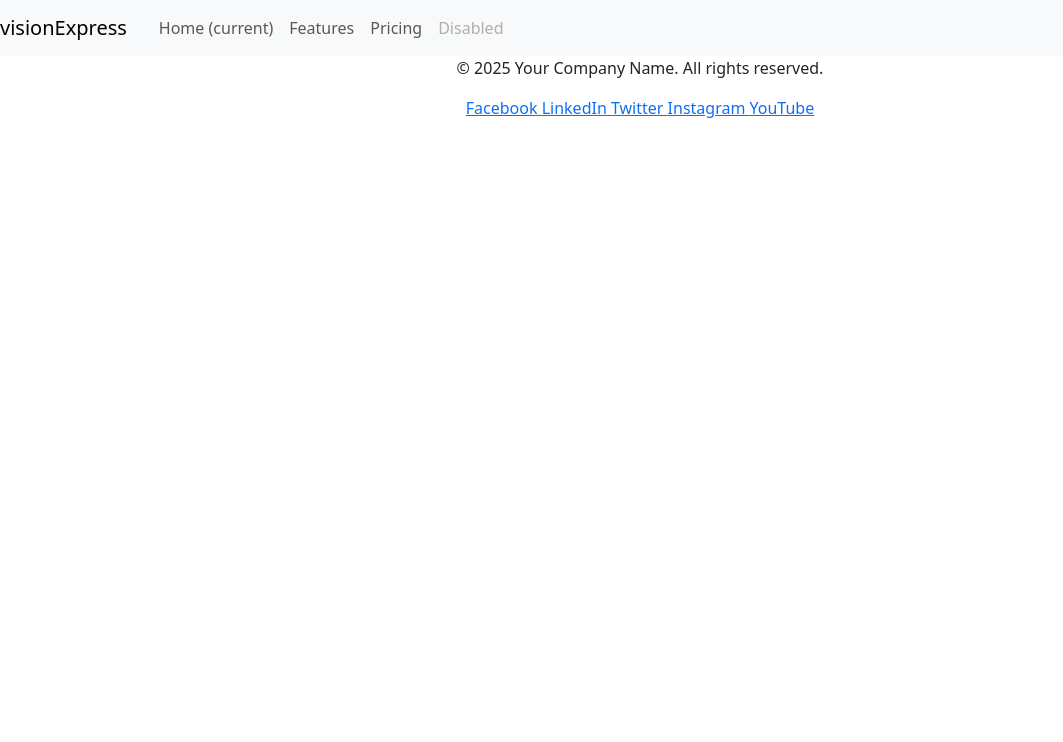
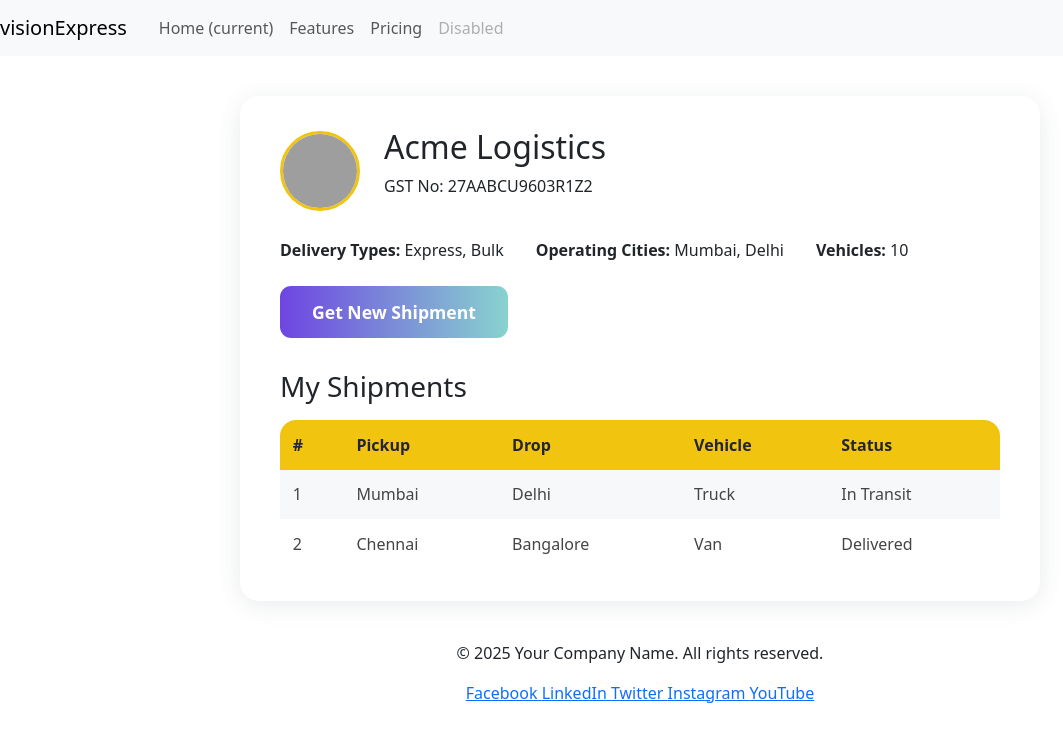
Before and after one commit to AnkitJha1711/visionExpress, a React (Create React App) app: page /profile in a window 1280 px wide. Shown: the top 742 px of the page, without its empty margins (0-1063 px from the left). Built offline with nearby package versions, Linux system fonts and the light colour scheme; grey boxes are pictures that could not be loaded.

Commit message:
Carrier Profilepage

```diff
--- a/src/App.jsx
+++ b/src/App.jsx
@@ -7,6 +7,11 @@ import Signup_carrier from './screens/Signup_carrier';
 import Signin from './screens/Signin';
 import Navbar from './components/Navbar';
 import Footer from './components/Footer';
+import Profile from './Profile/Profile';
+
+// ...
+
+
 
 
 function App() {
@@ -18,6 +23,7 @@ function App() {
       <Route path='/signup-shipper' element={<Signup_shipper/>}/>
       <Route path='/signup-carrier' element={<Signup_carrier/>}/>
       <Route path='/signin' element={<Signin/>}/>
+      <Route path="/profile" element={<Profile />} />
     </Routes>
     <Footer/>
   </BrowserRouter>
--- /dev/null
+++ b/src/Profile/Profile.css
@@ -0,0 +1,73 @@
+.profile-container {
+  max-width: 800px;
+  margin: 40px auto;
+  background: #fff;
+  border-radius: 1.2rem;
+  box-shadow: 0 4px 24px rgba(44,62,80,0.10);
+  padding: 2rem 2.5rem;
+}
+
+.profile-header {
+  display: flex;
+  align-items: center;
+  gap: 1.5rem;
+  margin-bottom: 1.5rem;
+}
+
+.profile-avatar {
+  width: 80px;
+  height: 80px;
+  border-radius: 50%;
+  object-fit: cover;
+  border: 3px solid #f1c40f;
+}
+
+.profile-details {
+  display: flex;
+  gap: 2rem;
+  margin-bottom: 1.5rem;
+  flex-wrap: wrap;
+}
+
+.profile-shipment-btn {
+  background: linear-gradient(90deg, #6e45e2, #88d3ce);
+  color: #fff;
+  border: none;
+  border-radius: 0.7rem;
+  padding: 0.8rem 2rem;
+  font-size: 1.1rem;
+  font-weight: 700;
+  cursor: pointer;
+  margin-bottom: 2rem;
+  transition: background 0.2s;
+}
+.profile-shipment-btn:hover {
+  background: linear-gradient(90deg, #e74c3c, #f1c40f);
+  color: #23243a;
+}
+
+.profile-shipments-title {
+  margin-bottom: 1rem;
+}
+
+.profile-shipments-table {
+  width: 100%;
+  border-collapse: collapse;
+  background: #f7f8fa;
+  border-radius: 1rem;
+  overflow: hidden;
+}
+.profile-shipments-table th, .profile-shipments-table td {
+  padding: 0.8rem;
+  text-align: left;
+}
+.profile-shipments-table th {
+  background: #f1c40f;
+  color: #23243a;
+}
+.profile-shipments-table tr:nth-child(even) {
+  background: #fff;
+}
+.profile-shipments-table td {
+  color: #444;
+}
--- /dev/null
+++ b/src/Profile/Profile.jsx
@@ -0,0 +1,58 @@
+import React from 'react';
+import './Profile.css';
+
+function Profile() {
+  return (
+    <div className="profile-container">
+      <div className="profile-header">
+        <img className="profile-avatar" src="https://i.pravatar.cc/100" alt="Avatar" />
+        <div>
+          <h2>Acme Logistics</h2>
+          <p>GST No: 27AABCU9603R1Z2</p>
+        </div>
+      </div>
+      <div className="profile-details">
+        <div>
+          <strong>Delivery Types:</strong> Express, Bulk
+        </div>
+        <div>
+          <strong>Operating Cities:</strong> Mumbai, Delhi
+        </div>
+        <div>
+          <strong>Vehicles:</strong> 10
+        </div>
+      </div>
+      <button className="profile-shipment-btn">Get New Shipment</button>
+      <h3 className="profile-shipments-title">My Shipments</h3>
+      <table className="profile-shipments-table">
+        <thead>
+          <tr>
+            <th>#</th>
+            <th>Pickup</th>
+            <th>Drop</th>
+            <th>Vehicle</th>
+            <th>Status</th>
+          </tr>
+        </thead>
+        <tbody>
+          <tr>
+            <td>1</td>
+            <td>Mumbai</td>
+            <td>Delhi</td>
+            <td>Truck</td>
+            <td>In Transit</td>
+          </tr>
+          <tr>
+            <td>2</td>
+            <td>Chennai</td>
+            <td>Bangalore</td>
+            <td>Van</td>
+            <td>Delivered</td>
+          </tr>
+        </tbody>
+      </table>
+    </div>
+  );
+}
+
+export default Profile;
```
